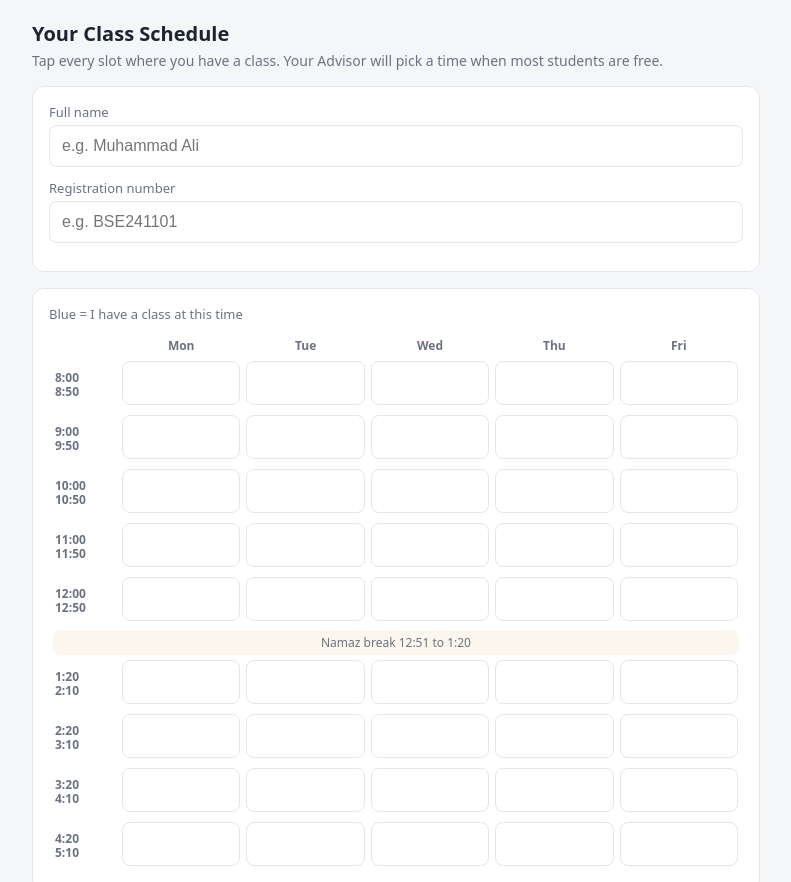
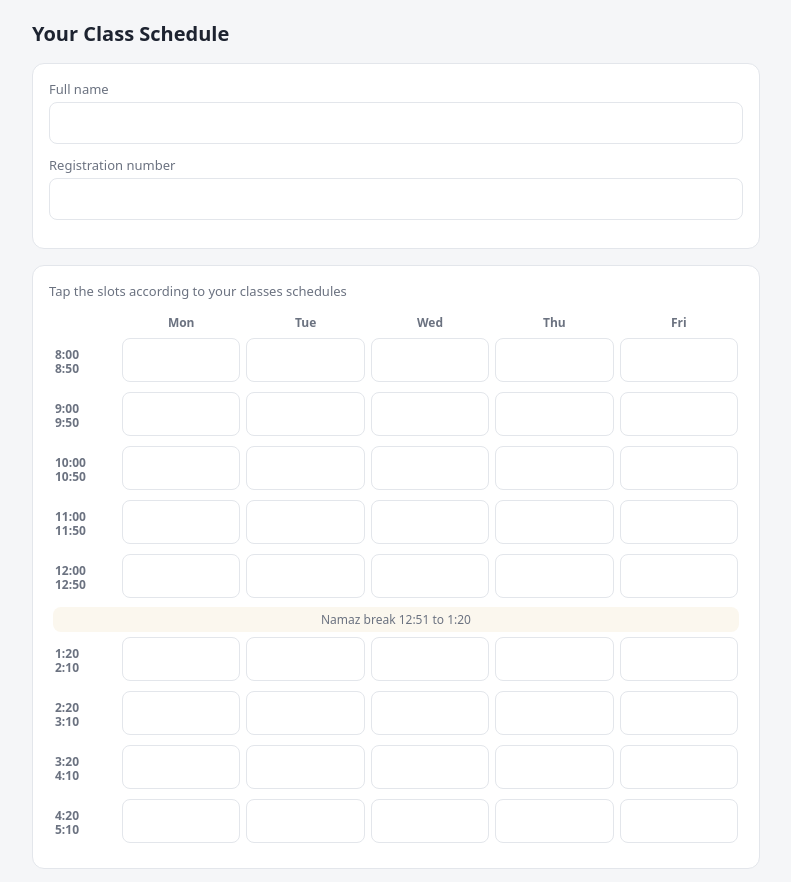
Before and after one commit to saadkhan-it/meeting, a plain HTML site: page index.html in a window 1280 px wide. Shown: the top 882 px of the page, without its empty margins (244-1035 px from the left). Drawn offline with Linux system fonts and the light colour scheme.

Commit message:
Add files via upload

```diff
--- a/index.html
+++ b/index.html
@@ -44,18 +44,17 @@
 
 <!-- STUDENT VIEW -->
 <section id="student">
-  <h1>Your Class Schedule</h1>
-  <p class="sub">Tap every slot where you have a class. Your Advisor will pick a time when most students are free.</p>
+  <h1 style="margin-bottom:16px">Your Class Schedule</h1>
 
   <div class="card">
     <label for="name">Full name</label>
-    <input id="name" autocomplete="name" placeholder="e.g. Muhammad Ali">
+    <input id="name" autocomplete="name">
     <label for="reg">Registration number</label>
-    <input id="reg" placeholder="e.g. BSE241101" autocapitalize="characters">
+    <input id="reg" autocapitalize="characters">
   </div>
 
   <div class="card">
-    <p class="legend">Blue = I have a class at this time</p>
+    <p class="legend">Tap the slots according to your classes schedules</p>
     <table class="grid" id="studentGrid"></table>
   </div>
 
```
